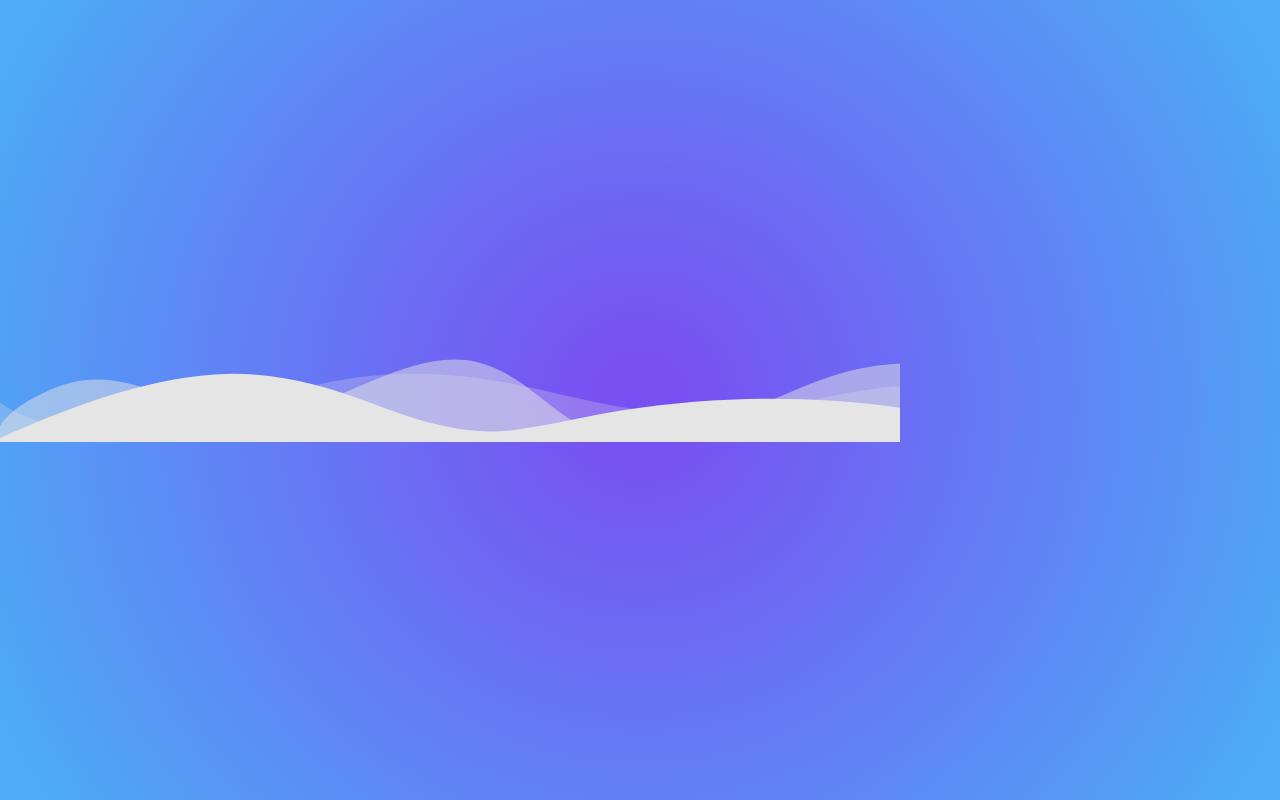
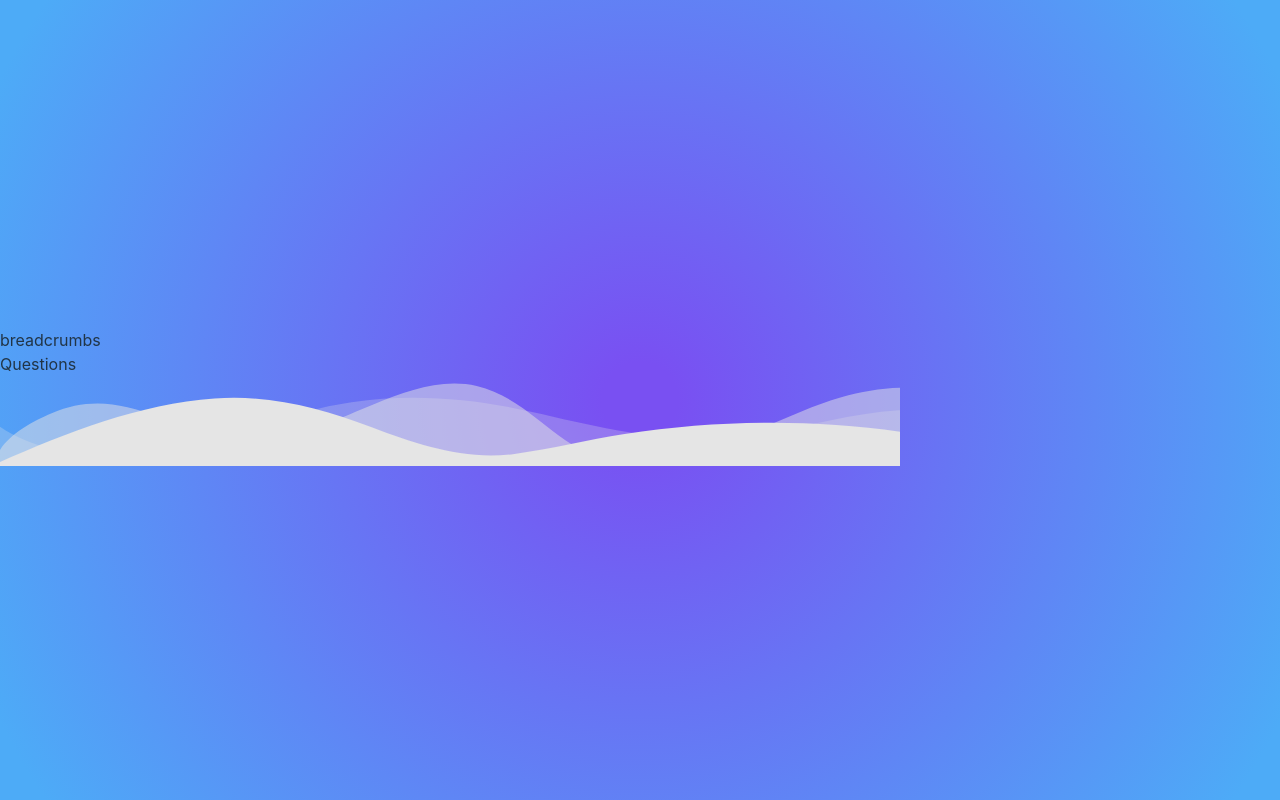
Before and after one commit to haruharu8/MOD2_AnimeRec, a React (Vite) app: page / in a window 1280 px wide. Built offline with nearby package versions, Linux system fonts and the light colour scheme.

Commit message:
made components and added the props to app

```diff
--- a/src/App.jsx
+++ b/src/App.jsx
@@ -2,14 +2,17 @@ import { useState } from 'react'
 
 import './App.css'
 import Opaque from './components/opaque/opaque'
+import Questions from './components/questions/questions'
+import Breadcrumbs from './components/breadcrumbs/breadcrumbs'
 
 function App() {
   const [count, setCount] = useState(0)
 
   return (
     <>
+      <Breadcrumbs />
+      <Questions />
       <Opaque />
-
     </>
   )
 }
--- a/src/components/breadcrumbs/breadcrumbs.jsx
+++ b/src/components/breadcrumbs/breadcrumbs.jsx
@@ -1,9 +1,12 @@
 import React from 'react'
 
-const breadcrumbs = () => {
+// this handles the 'breadcrumbs' bar on  the top
+
+
+const Breadcrumbs = () => {
   return (
     <div>breadcrumbs</div>
   )
 }
 
-export default breadcrumbs
+export default Breadcrumbs
--- a/src/components/opaque/opaque.jsx
+++ b/src/components/opaque/opaque.jsx
@@ -1,4 +1,6 @@
 import React from 'react';
+
+//this handles the really nice cloud in the bottom
 
 const Opaque = () => {
   const svgStyle = {
--- a/src/components/questions/questions.jsx
+++ b/src/components/questions/questions.jsx
@@ -0,0 +1,9 @@
+import React from 'react'
+
+const Questions = () => {
+  return (
+    <div>Questions</div>
+  )
+}
+
+export default Questions
```
Also changed, not shown: src/components/animeMatches/animeMatches.jsx (+15 -0 lines).
